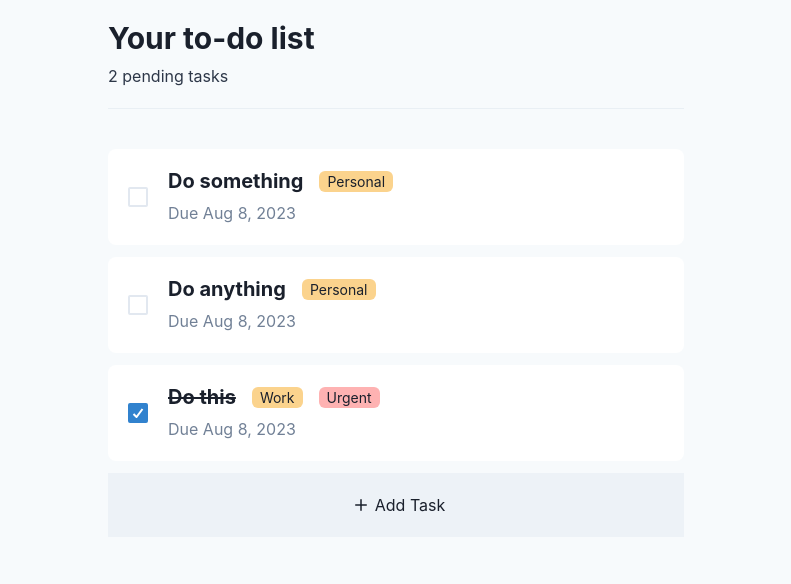
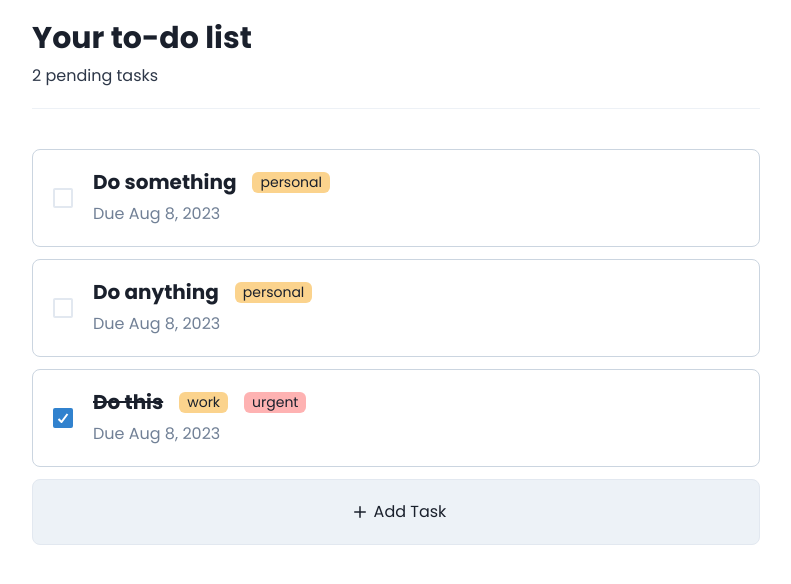
Before and after one commit to VivekAlhat/MarkDone, a React (Vite) app in the folder todo-app/: page / in a window 1280 px wide. Shown: the top 584 px of the page, without its empty margins (244-1035 px from the left). Built offline with nearby package versions, Linux system fonts and the light colour scheme.

Commit message:
configure supabase | add fonts

```diff
--- a/todo-app/package.json
+++ b/todo-app/package.json
@@ -14,10 +14,13 @@
     "@chakra-ui/react": "^2.8.0",
     "@emotion/react": "^11.11.1",
     "@emotion/styled": "^11.11.0",
+    "@fontsource/poppins": "^5.0.8",
+    "@supabase/supabase-js": "^2.32.0",
     "date-fns": "^2.30.0",
     "framer-motion": "^10.15.1",
     "react": "^18.2.0",
-    "react-dom": "^18.2.0"
+    "react-dom": "^18.2.0",
+    "react-hook-form": "^7.45.4"
   },
   "devDependencies": {
     "@types/react": "^18.2.15",
--- a/todo-app/src/App.tsx
+++ b/todo-app/src/App.tsx
@@ -1,4 +1,11 @@
-import { VStack, Flex, Divider, HStack, Checkbox } from "@chakra-ui/react";
+import {
+  VStack,
+  Flex,
+  Divider,
+  HStack,
+  Checkbox,
+  Container,
+} from "@chakra-ui/react";
 import { useState } from "react";
 
 import { dummyTasks } from "./constants/tasks";
@@ -35,8 +42,8 @@ function App() {
   };
 
   return (
-    <Flex bg={"gray.50"} p={5} minHeight={"100vh"} justifyContent={"center"}>
-      <VStack spacing={5} align={"flex-start"} minW={"xl"} maxW={"2xl"}>
+    <Container maxW={"container.md"} minH={"100vh"} p={5}>
+      <VStack spacing={5} align={"flex-start"}>
         <Head pending={pending} />
         <Divider />
         <Flex flexDir={"column"} gap={3} mt={5} w={"full"}>
@@ -48,6 +55,8 @@ function App() {
               p={5}
               rounded={"lg"}
               spacing={5}
+              border={"1px solid"}
+              borderColor={"gray.300"}
             >
               <Checkbox
                 isChecked={task.isCompleted}
@@ -61,7 +70,7 @@ function App() {
           <AddTodo />
         </Flex>
       </VStack>
-    </Flex>
+    </Container>
   );
 }
 
--- a/todo-app/src/components/AddTodo.tsx
+++ b/todo-app/src/components/AddTodo.tsx
@@ -33,6 +33,9 @@ const AddTodo = () => {
         justifyContent={"center"}
         cursor={"pointer"}
         onClick={onOpen}
+        rounded={"lg"}
+        border={"1px solid"}
+        borderColor={"gray.200"}
       >
         <AddIcon mx={2} boxSize={3} />
         <Text fontSize={"md"}>Add Task</Text>
@@ -48,7 +51,7 @@ const AddTodo = () => {
           bg="blackAlpha.300"
           backdropFilter="blur(10px) hue-rotate(90deg)"
         />
-        <ModalContent>
+        <ModalContent mx={2}>
           <ModalHeader>Create new task</ModalHeader>
           <ModalCloseButton />
           <ModalBody pb={6}>
--- a/todo-app/src/components/Head.tsx
+++ b/todo-app/src/components/Head.tsx
@@ -11,7 +11,7 @@ const Head = ({ pending }: HeadProps) => {
         Your to-do list
       </Heading>
       <Text color={"gray.700"} mt={2}>
-        {pending} pending {pending > 1 ? "tasks" : "task"}
+        {pending} pending {pending > 1 || pending === 0 ? "tasks" : "task"}
       </Text>
     </Box>
   );
--- a/todo-app/src/components/Task.tsx
+++ b/todo-app/src/components/Task.tsx
@@ -25,7 +25,7 @@ const Task = ({ task }: TaskProps) => {
         </Text>
         {isUrgent && (
           <Text fontSize={"sm"} bg={"red.200"} px={2} borderRadius={"md"}>
-            Urgent
+            urgent
           </Text>
         )}
       </HStack>
--- a/todo-app/src/constants/tasks.ts
+++ b/todo-app/src/constants/tasks.ts
@@ -4,7 +4,7 @@ const dummyTasks: ITask[] = [
   {
     id: 1,
     name: "Do something",
-    label: "Personal",
+    label: "personal",
     isUrgent: false,
     due: new Date(),
     isCompleted: false,
@@ -12,7 +12,7 @@ const dummyTasks: ITask[] = [
   {
     id: 2,
     name: "Do anything",
-    label: "Personal",
+    label: "personal",
     isUrgent: false,
     due: new Date(),
     isCompleted: false,
@@ -20,7 +20,7 @@ const dummyTasks: ITask[] = [
   {
     id: 3,
     name: "Do this",
-    label: "Work",
+    label: "work",
     isUrgent: true,
     due: new Date(),
     isCompleted: true,
--- a/todo-app/src/main.tsx
+++ b/todo-app/src/main.tsx
@@ -3,11 +3,21 @@ import ReactDOM from "react-dom/client";
 import App from "./App.tsx";
 import "./index.css";
 
-import { ChakraProvider } from "@chakra-ui/react";
+import { ChakraProvider, extendTheme } from "@chakra-ui/react";
+import "@fontsource/poppins/400.css";
+import "@fontsource/poppins/500.css";
+import "@fontsource/poppins/700.css";
+
+const theme = extendTheme({
+  fonts: {
+    heading: `'Poppins', sans-serif`,
+    body: `'Poppins', sans-serif`,
+  },
+});
 
 ReactDOM.createRoot(document.getElementById("root")!).render(
   <React.StrictMode>
-    <ChakraProvider>
+    <ChakraProvider theme={theme}>
       <App />
     </ChakraProvider>
   </React.StrictMode>
```
Also changed, not shown: todo-app/src/db/supabase.ts (added, +8 -0 lines), 2 other files (tests, documents, lock files or other folders).
